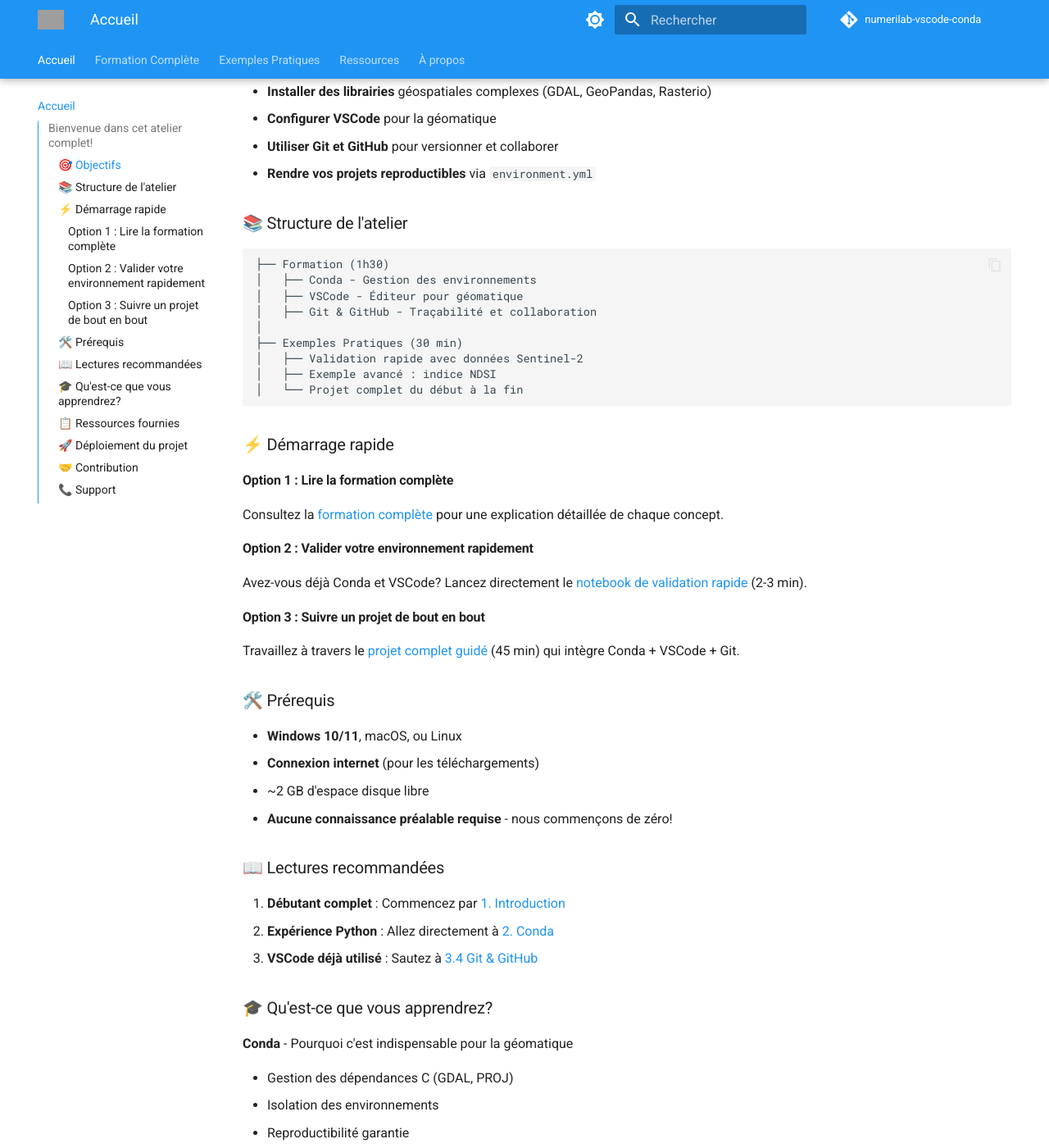
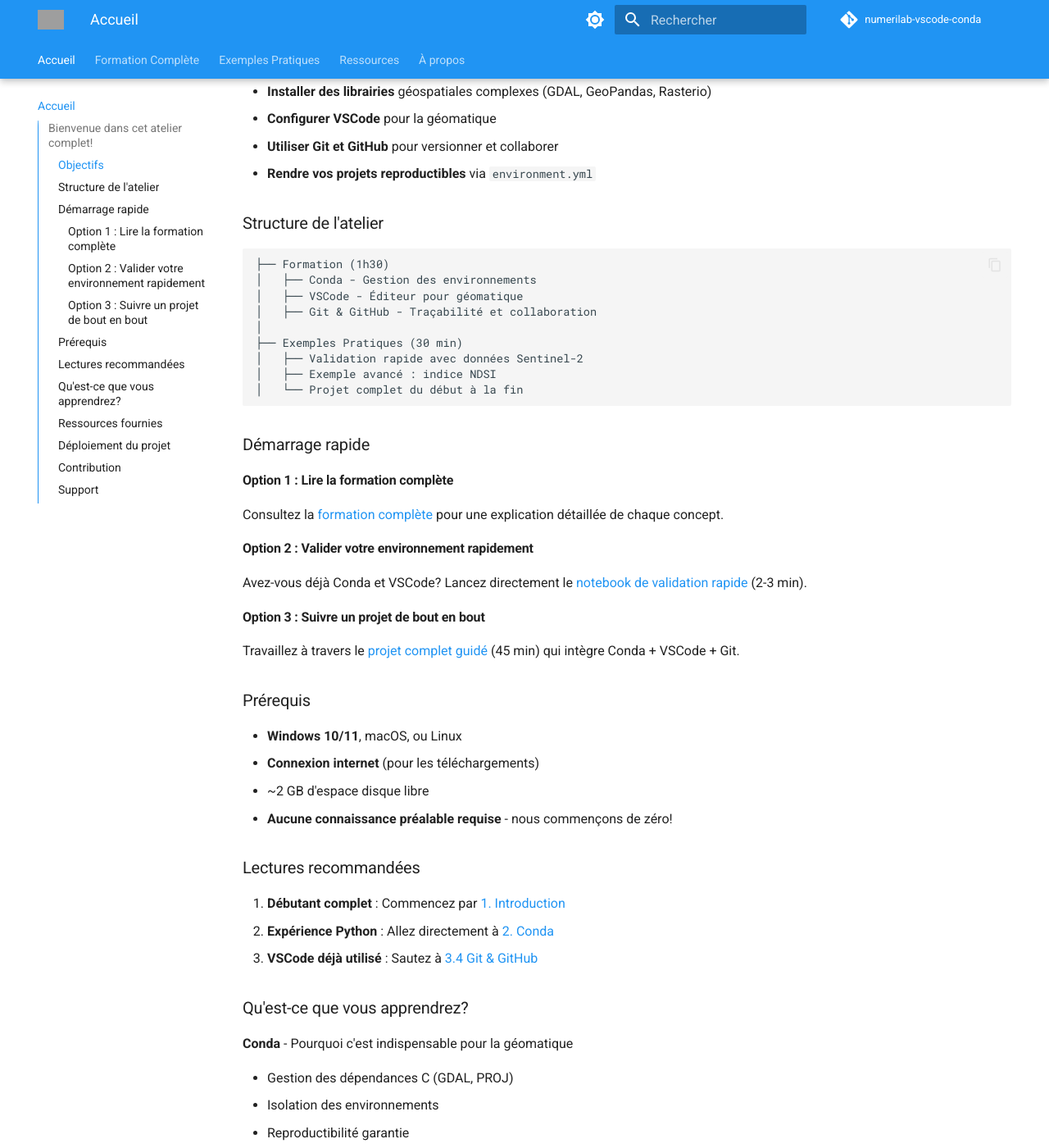
Before and after one commit to tofunori/numerilab-vscode-conda, an MkDocs documentation site: the page built from docs/index.md, in a window 1280 px wide and 1400 px high, scrolled down 418 px. Shown: the whole window at 82% size. Built offline with MkDocs 1.6.1 and Material for MkDocs 9.7.7, drawn with Linux system fonts in a browser that asks for light colours; comment, search, counter and statistics services are not loaded; the version menu is left out; some of the changed text lies outside the part shown; grey boxes are pictures that could not be loaded.

Commit message:
Retirer les emojis de la page d'accueil

````diff
--- a/docs/index.md
+++ b/docs/index.md
@@ -4,7 +4,7 @@
 
 Cet atelier vous apprend à configurer et utiliser **Conda** et **VSCode** pour développer des projets de **géomatique** reproductibles et professionnels.
 
-### 🎯 Objectifs
+### Objectifs
 
 À la fin de cet atelier, vous serez capable de :
 
@@ -15,7 +15,7 @@ Cet atelier vous apprend à configurer et utiliser **Conda** et **VSCode** pour
 - **Utiliser Git et GitHub** pour versionner et collaborer
 - **Rendre vos projets reproductibles** via `environment.yml`
 
-### 📚 Structure de l'atelier
+### Structure de l'atelier
 
 ```
 ├── Formation (1h30)
@@ -29,7 +29,7 @@ Cet atelier vous apprend à configurer et utiliser **Conda** et **VSCode** pour
 │   └── Projet complet du début à la fin
 ```
 
-### ⚡ Démarrage rapide
+### Démarrage rapide
 
 #### Option 1 : Lire la formation complète
 Consultez la [formation complète](formation/0-presentation.md) pour une explication détaillée de chaque concept.
@@ -40,20 +40,20 @@ Avez-vous déjà Conda et VSCode? Lancez directement le [notebook de validation
 #### Option 3 : Suivre un projet de bout en bout
 Travaillez à travers le [projet complet guidé](examples/02-pratique-projet.md) (45 min) qui intègre Conda + VSCode + Git.
 
-### 🛠️ Prérequis
+### Prérequis
 
 - **Windows 10/11**, macOS, ou Linux
 - **Connexion internet** (pour les téléchargements)
 - ~2 GB d'espace disque libre
 - **Aucune connaissance préalable requise** - nous commençons de zéro!
 
-### 📖 Lectures recommandées
+### Lectures recommandées
 
 1. **Débutant complet** : Commencez par [1. Introduction](formation/1-introduction.md)
 2. **Expérience Python** : Allez directement à [2. Conda](formation/2.1-conda-theorie.md)
 3. **VSCode déjà utilisé** : Sautez à [3.4 Git & GitHub](formation/3.4-git-github.md)
 
-### 🎓 Qu'est-ce que vous apprendrez?
+### Qu'est-ce que vous apprendrez?
 
 **Conda** - Pourquoi c'est indispensable pour la géomatique
 
@@ -73,7 +73,7 @@ Travaillez à travers le [projet complet guidé](examples/02-pratique-projet.md)
 - Commits avec messages explicites
 - Workflow git simplifié
 
-### 📋 Ressources fournies
+### Ressources fournies
 
 | Ressource | Description |
 |-----------|-------------|
@@ -82,7 +82,7 @@ Travaillez à travers le [projet complet guidé](examples/02-pratique-projet.md)
 | **Notebooks** | Exemples exécutables avec données réelles (Sentinel-2) |
 | **Guides PDF** | Documentation téléchargeable offline |
 
-### 🚀 Déploiement du projet
+### Déploiement du projet
 
 Ce projet est hébergé sur [GitHub](https://github.com/tofunori/numerilab-vscode-conda) et accessible en ligne via cette documentation.
 
@@ -96,11 +96,11 @@ conda activate numerilab
 code .
 ```
 
-### 🤝 Contribution
+### Contribution
 
 Trouvez une erreur? Une suggestion? [Contribuez sur GitHub](https://github.com/tofunori/numerilab-vscode-conda/issues)!
 
-### 📞 Support
+### Support
 
 - **Questions sur le contenu** : Ouvrez une [discussion GitHub](https://github.com/tofunori/numerilab-vscode-conda/discussions)
 - **Bug/erreur** : [Issues GitHub](https://github.com/tofunori/numerilab-vscode-conda/issues)
@@ -108,4 +108,4 @@ Trouvez une erreur? Une suggestion? [Contribuez sur GitHub](https://github.com/t
 
 ---
 
-**Prêt à commencer?** → [Lancer la formation](formation/1-introduction.md) 🚀
+**Prêt à commencer?** → [Lancer la formation](formation/1-introduction.md)
````
